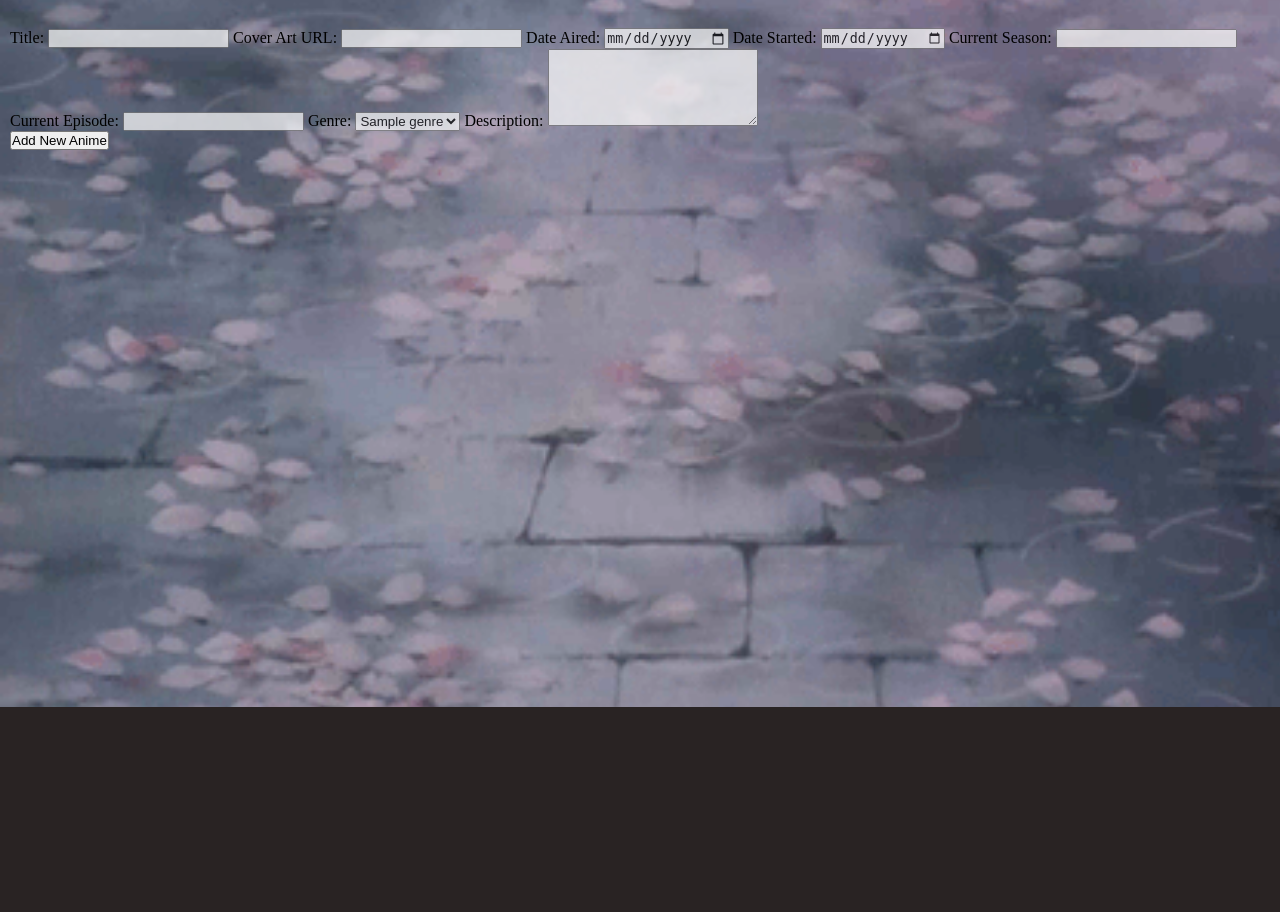
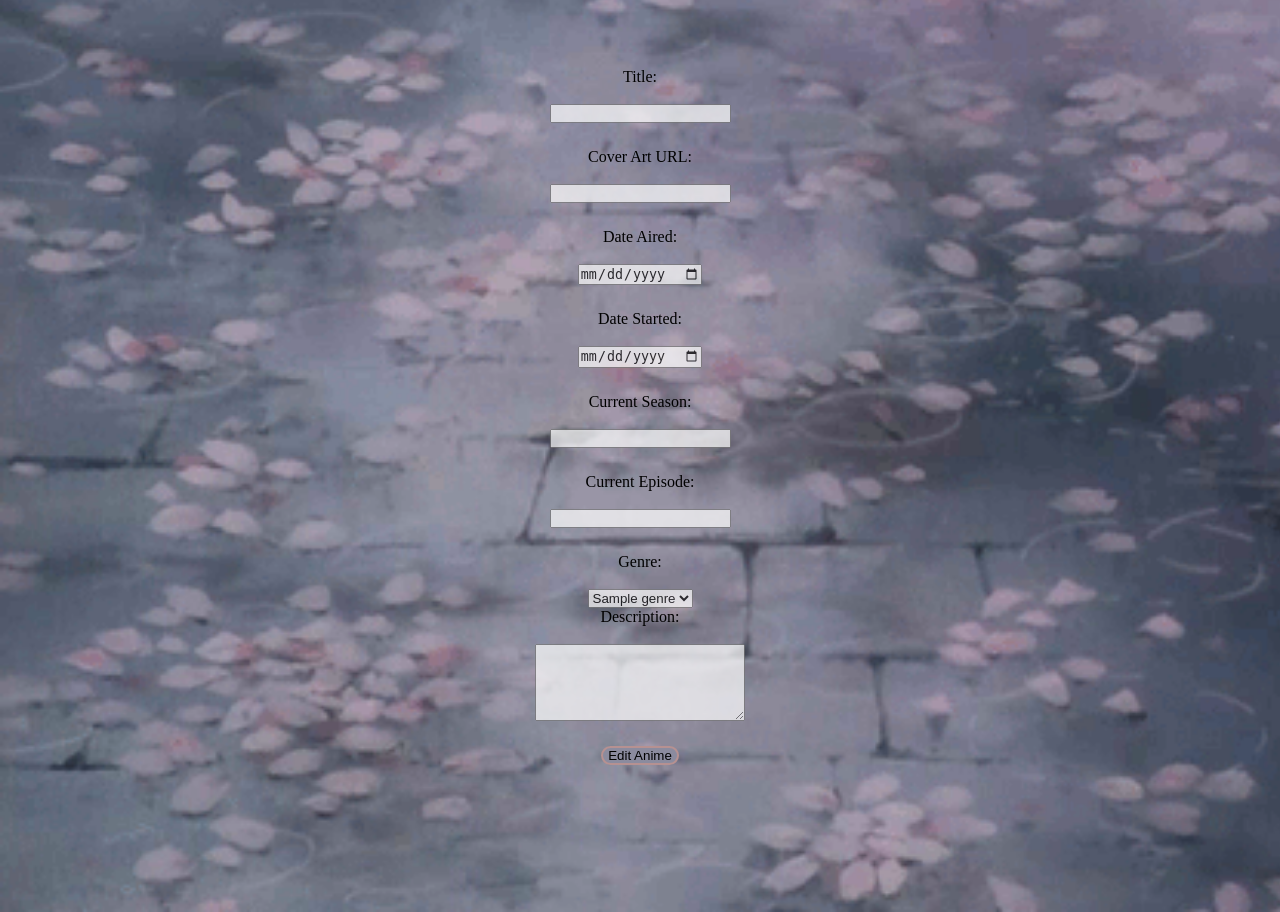
Before and after one commit to techllen/anime-watchlist, a Python web app: template flask_app/templates/edit_anime.html in a window 1280 px wide. Shown: the part 93-1005 px from the top of the page. Before the commit the page ends 800 px from the top, so only its background shows below. Run offline with Jinja, Linux system fonts and the light colour scheme; the template is opened without the code that fills it: most values are stand-ins (such as "Sample title", 1, 10 or a date in 2020).

Commit message:
Add and Edit
for anime and thoughts, I did have a few changes to the html as well.

```diff
--- a/flask_app/static/css/add_thoughts.css
+++ b/flask_app/static/css/add_thoughts.css
@@ -22,6 +22,11 @@ input {
     margin-bottom: 25px;
 }
 
+.txtA {
+    background-color: rgb(139 139 158);
+    border: solid 2px rgb(182 145 145);
+}
+
 .addB {
     border: solid 2px rgb(182 145 145);
     border-radius: 15px;
--- a/flask_app/static/css/edit_anime.css
+++ b/flask_app/static/css/edit_anime.css
@@ -0,0 +1,34 @@
+
+.container2 {
+    margin: 0 auto;
+    align-content: center;
+}
+
+.F{
+    border: 3px black;
+    height: auto;
+    /* width: 500px; */
+    /* display: inline-block; */
+    padding: 20px;
+    margin: 20px auto;
+    /* flex: 1; */
+    text-align: center;
+    /* justify-content: space-around; */
+}
+
+input {
+    margin-bottom: 25px;
+}
+
+.editB {
+    border: solid 2px rgb(182 145 145);
+    border-radius: 15px;
+    color: rgb(0, 0, 0);
+    width: auto;
+    height: auto;
+    background-color: rgb(139 139 158);
+    font-weight: 200;
+    padding-left: 5px;
+    padding-right: 5px;
+    margin: 25px;
+}
--- a/flask_app/templates/add_thoughts.html
+++ b/flask_app/templates/add_thoughts.html
@@ -13,7 +13,7 @@ Add Thoughts
         <label for="episode">Episode:</label><br><br>
         <input class="form-control" type="number" name="episode"><br>
         <label for="thought">Thoughts:</label><br><br>
-        <textarea class="form-control" name="thought" cols="24" rows="5"></textarea>
+        <textarea class="txtA" name="thought" cols="65" rows="15"></textarea>
     </div><br><br>
     <button class="addB">Add New Thought</button>
     </form>
--- a/flask_app/templates/edit_anime.html
+++ b/flask_app/templates/edit_anime.html
@@ -1,34 +1,35 @@
+<link rel="stylesheet" type="text/css" href="{{ url_for('static', filename='css/edit_anime.css') }}">
 {% extends 'base.html' %}
 {% block title %}
 Edit anime.title
 {% endblock %}
 
 {% block content %}
-<form action="/anime/anime.id/update" class="col-6 mx-auto" method="POST">
+<form action="/anime/anime.id/update" class="F" method="POST">
     <input type="hidden" name="user_id" value="{{session['user_id']}}">
     <div class="form-group text-center">
-        <label for="title">Title:</label>
-        <input class="form-control" type="text" name="title">
-        <label for="coverImg">Cover Art URL:</label>
-        <input class="form-control" type="text" name="coverImg">
-        <label for="date_aired">Date Aired:</label>
-        <input class="form-control" type="date" name="date_aired">
+        <label for="title">Title:</label><br><br>
+        <input class"" type="text" name="title"><br>
+        <label for="coverImg">Cover Art URL:</label><br><br>
+        <input class"" type="text" name="coverImg"><br>
+        <label for="date_aired">Date Aired:</label><br><br>
+        <input class"" type="date" name="date_aired"><br>
         <!-- radio buttons for status -->
-        <label for="date_started">Date Started:</label>
-        <input class="form-control" type="date" name="date_started">
-        <label for="current_season">Current Season:</label>
-        <input class="form-control" type="number" name="current_season">
-        <label for="current_episode">Current Episode:</label>
-        <input class="form-control" type="number" name="current_episode">
-        <label for="genre">Genre:</label>
-        <select class="form-control">
+        <label for="date_started">Date Started:</label><br><br>
+        <input class"" type="date" name="date_started"><br>
+        <label for="current_season">Current Season:</label><br><br>
+        <input class"" type="number" name="current_season"><br>
+        <label for="current_episode">Current Episode:</label><br><br>
+        <input class"" type="number" name="current_episode"><br>
+        <label for="genre">Genre:</label><br><br>
+        <select class"">
             {% for genre in genres %}
             <option value="{{ genre.title }}">{{ genre.title }}</option>
             {% endfor %}
-        </select>
-        <label for="description">Description:</label>
-        <textarea class="form-control" name="description" cols="24" rows="5"></textarea>
+        </select><br>
+        <label for="description">Description:</label><br><br>
+        <textarea class"" name="description" cols="24" rows="5"></textarea><br>
     </div>
-    <button class="btn btn-primary my-2">Add New Anime</button>
+    <button class="editB">Edit Anime</button>
     </form>
 {% endblock %}
```
Also changed, not shown: flask_app/static/css/edit_thoughts.css (+39 -0 lines), flask_app/templates/edit_thoughts.html (+4 -3 lines).
